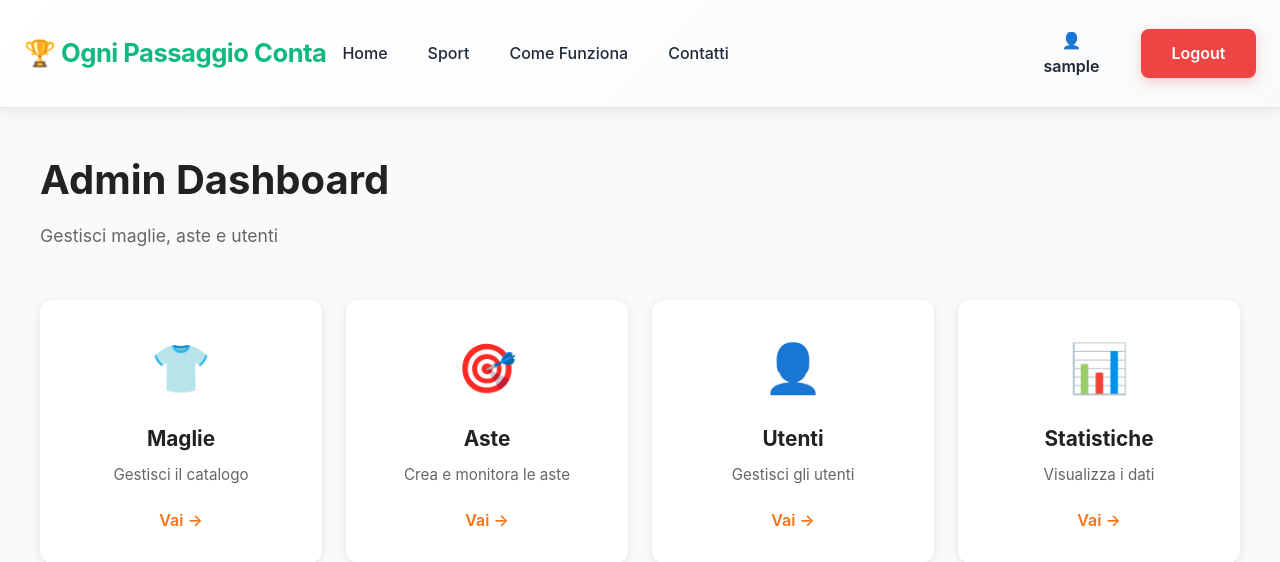
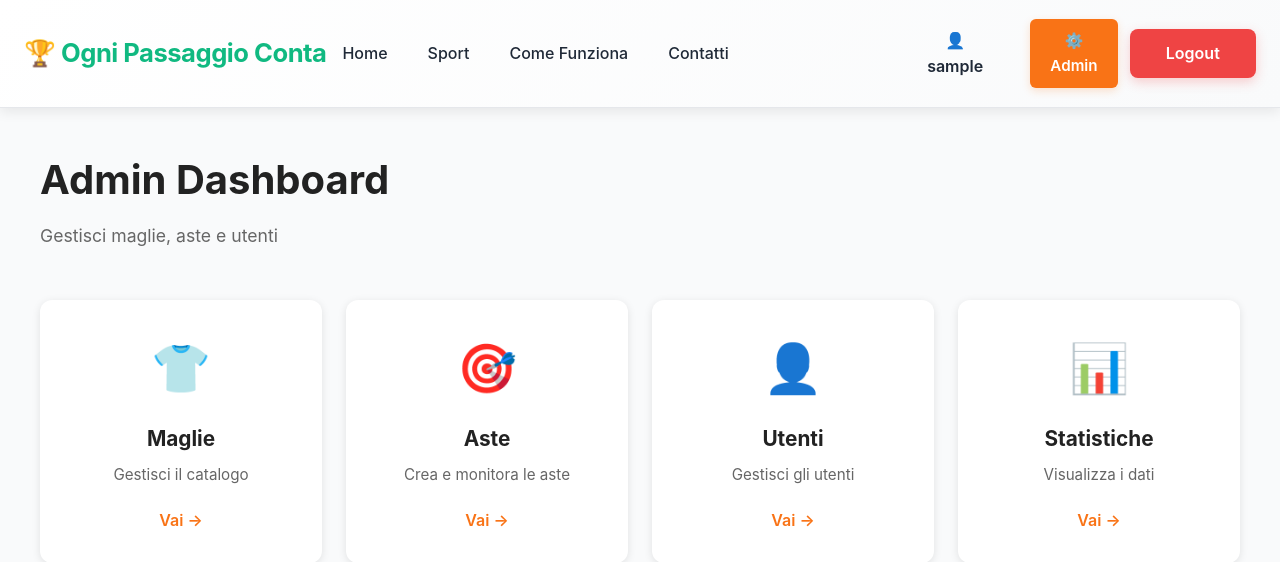
Before and after one commit to albertomelegatti/OgniPassaggioConta, a Flask app: page /admin in a window 1280 px wide. Shown: the top 562 px of the page. Run offline with Flask 3, Linux system fonts and the light colour scheme; the visitor is signed in with stand-in values (Sample User, id 1); some libraries are stand-ins or nearby versions.

Commit message:
Add admin dashboard link to navigation for authenticated users

```diff
--- a/templates/base.html
+++ b/templates/base.html
@@ -21,6 +21,7 @@
             <div class="nav-auth-buttons">
                 {% if session.get('user_id') %}
                     <span class="user-greeting">👤 {{ session.get('user_id') }}</span>
+                    <a href="{{ url_for('admin_dashboard') }}" class="btn-admin">⚙️ Admin</a>
                     <a href="{{ url_for('logout') }}" class="btn-logout">Logout</a>
                 {% else %}
                     <a href="{{ url_for('login') }}" class="btn-login">Accedi</a>
```
